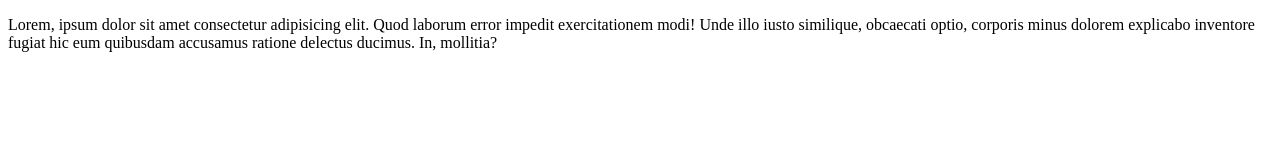
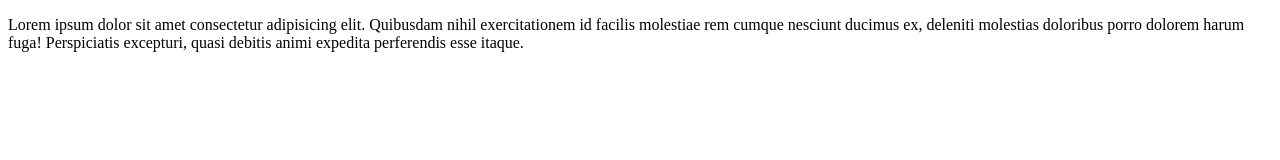
Before and after one commit to Sujal-88/GitForGeeks, a plain HTML site: page index.html in a window 1280 px wide. Drawn offline with Linux system fonts and the light colour scheme.

Commit message:
Tis is my changaes

```diff
--- a/index.html
+++ b/index.html
@@ -6,6 +6,6 @@
     <title>Git for geeks</title>
 </head>
 <body>
-    <p>Lorem, ipsum dolor sit amet consectetur adipisicing elit. Quod laborum error impedit exercitationem modi! Unde illo iusto similique, obcaecati optio, corporis minus dolorem explicabo inventore fugiat hic eum quibusdam accusamus ratione delectus ducimus. In, mollitia?</p>
+    <p>Lorem ipsum dolor sit amet consectetur adipisicing elit. Quibusdam nihil exercitationem id facilis molestiae rem cumque nesciunt ducimus ex, deleniti molestias doloribus porro dolorem harum fuga! Perspiciatis excepturi, quasi debitis animi expedita perferendis esse itaque.</p>
 </body>
 </html>
```
